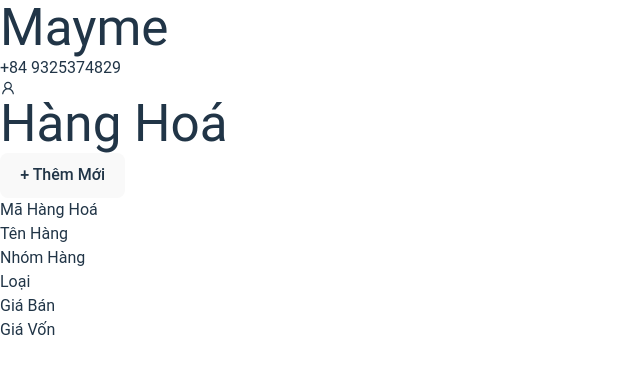
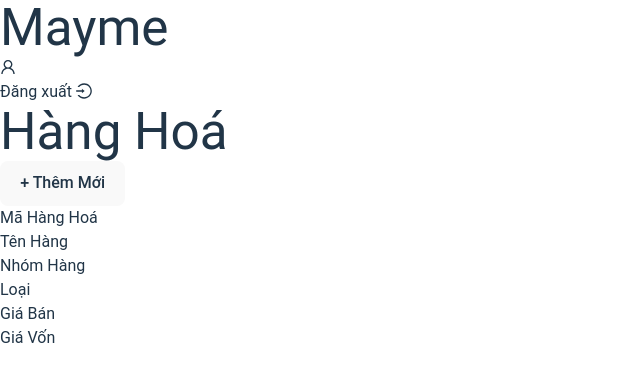
Before and after one commit to duynhannguyen/mayme-web-frontend, a React app: page /mainpage in a window 1280 px wide. Shown: the top 382 px of the page, without its empty margins (0-640 px from the left). Built offline with nearby package versions, Linux system fonts and the light colour scheme; the HTML template or start-up script is replaced by a standard one.

Commit message:
merge from hoang-branch

```diff
--- a/src/component/AddProductForm/AddProductForm.jsx
+++ b/src/component/AddProductForm/AddProductForm.jsx
@@ -1,30 +1,29 @@
-import React from 'react';
-import { PhotoIcon } from '@heroicons/react/24/solid';
-import { useFormik } from 'formik';
+import React from "react";
+import { PhotoIcon } from "@heroicons/react/24/solid";
+import { useFormik } from "formik";
 
 const AddProductForm = ({ onSubmitHandler, onHandleCloseForm }) => {
   const formik = useFormik({
     initialValues: {
-      maHangHoa: '',
-      tenHang: '',
-      nhomHang: '',
-      loai: '',
-      giaBan: '',
-      giaVon: '',
+      maHangHoa: "",
+      tenHang: "",
+      nhomHang: "",
+      loai: "",
+      giaBan: "",
+      giaVon: "",
     },
     onSubmit: (values) => {
-      onSubmitHandler(values)
+      onSubmitHandler(values);
     },
   });
 
   const { handleSubmit, handleChange } = formik;
 
-
   return (
-    <form onSubmit={handleSubmit}>
-      <div className=" bg-white px-10 on " >
-        <div className="border-b     mt-20">
-          <h2 className="text-base font-semibold leading-7 pt-10" >Thêm hàng hóa</h2>
+    <form className="bg-white px-10 pt-6" onSubmit={handleSubmit}>
+      <div className="   ">
+        <div className="border-b">
+          <h2 className="text-base font-semibold leading-7">Thêm hàng hóa</h2>
           <div className="flex justify-start gap-40">
             <p>Thông tin</p>
             <p>Mô tả chi tiết</p>
@@ -33,7 +32,10 @@
         </div>
         <div className="grid grid-cols-3 gap-3 mt-2">
           <div className="col-span-2">
-            <label htmlFor="maHangHoa" className="block text-sm font-medium leading-6">
+            <label
+              htmlFor="maHangHoa"
+              className="block text-sm font-medium leading-6"
+            >
               Mã hàng hóa
             </label>
 
@@ -48,7 +50,10 @@
             />
           </div>
           <div>
-            <label htmlFor="giaVon" className="block text-sm font-medium leading-6">
+            <label
+              htmlFor="giaVon"
+              className="block text-sm font-medium leading-6"
+            >
               Giá vốn
             </label>
 
@@ -65,7 +70,10 @@
         </div>
         <div className="grid grid-cols-3 gap-3 mt-2">
           <div className="col-span-2">
-            <label htmlFor="tenHang" className="block text-sm font-medium leading-6">
+            <label
+              htmlFor="tenHang"
+              className="block text-sm font-medium leading-6"
+            >
               Tên hàng
             </label>
 
@@ -80,7 +88,10 @@
             />
           </div>
           <div>
-            <label htmlFor="giaBan" className="block text-sm font-medium leading-6">
+            <label
+              htmlFor="giaBan"
+              className="block text-sm font-medium leading-6"
+            >
               Giá bán
             </label>
 
@@ -95,7 +106,6 @@
             />
           </div>
         </div>
-
 
         <label htmlFor="loai" className="block text-sm font-medium leading-6">
           Loại thực đơn
@@ -113,11 +123,13 @@
             <option>Lựa chọn</option>
             <option>Đồ ăn</option>
             <option>Thức uống</option>
-
           </select>
         </div>
 
-        <label htmlFor="nhomHang" className="block text-sm font-medium leading-6">
+        <label
+          htmlFor="nhomHang"
+          className="block text-sm font-medium leading-6"
+        >
           Nhóm hàng
         </label>
         <div className="mt-2">
@@ -134,51 +146,60 @@
             <option>1</option>
             <option>2</option>
             <option>3</option>
-
           </select>
-
         </div>
 
         <div className="sm:col-span-6">
-          <label htmlFor="cover-photo" className="block text-sm font-medium leading-6 mt-2">
+          <label
+            htmlFor="cover-photo"
+            className="block text-sm font-medium leading-6 mt-2"
+          >
             chọn ảnh
           </label>
           <div className="mt-2 flex justify-center rounded-lg border border-dashed border-gray-900/25 px-6 py-10">
             <div className="text-center">
-              <PhotoIcon className="mx-auto h-12 w-12 text-gray-300" aria-hidden="true" />
+              <PhotoIcon
+                className="mx-auto h-12 w-12 text-gray-300"
+                aria-hidden="true"
+              />
               <div className="mt-4 flex text-sm leading-6 text-gray-600">
                 <label
                   htmlFor="file-upload"
                   className="relative cursor-pointer rounded-mdbg-white font-semibold text-indigo-600 focus-within:outline-none focus-within:ring-2 focus-within:ring-indigo-600 focus-within:ring-offset-2 hover:text-indigo-500"
                 >
                   <span>Upload a file</span>
-                  <input id="file-upload" name="file-upload" type="file" className="sr-only" />
+                  <input
+                    id="file-upload"
+                    name="file-upload"
+                    type="file"
+                    className="sr-only"
+                  />
                 </label>
                 <p className="pl-1">or drag and drop</p>
               </div>
-              <p className="text-xs leading-5">PNG, JPG, GIF up to 10MB</p>
+              <p className="text-xs leading-5">PNG, JPG, GIF</p>
             </div>
           </div>
         </div>
 
         <div className="mt-6 mb-6  flex items-center justify-end gap-x-6">
-          <button type="button" onClick={onHandleCloseForm} className="text-sm font-semibold leading-6">
+          <button
+            type="button"
+            onClick={onHandleCloseForm}
+            className="text-sm font-semibold leading-6"
+          >
             Hủy
           </button>
           <button
             type="submit"
             className="rounded-md bg-indigo-600 px-3 py-2 text-sm font-semibold text-white shadow-sm hover:bg-indigo-500 focus-visible:outline focus-visible:outline-2 focus-visible:outline-offset-2 focus-visible:outline-indigo-600"
-
           >
             Thêm
           </button>
         </div>
-
-
       </div>
     </form>
+  );
+};
 
-  )
-}
-
-export default AddProductForm
+export default AddProductForm;
--- a/src/pages/MainPage/MainPage.jsx
+++ b/src/pages/MainPage/MainPage.jsx
@@ -1,15 +1,21 @@
 import React, { useState } from "react";
+import { UserOutlined, LoginOutlined } from "@ant-design/icons";
+import { useDispatch, useSelector } from "react-redux";
+import { logout } from "../../redux/Auth/authSlice.js";
+import { useNavigate } from "react-router-dom";
 import { AiOutlineUser } from "react-icons/ai";
 import axios from "axios";
 import AddProductForm from "../../component/AddProductForm/AddProductForm.jsx";
 import ProductAPI from "../../services/productAPI.js";
 const MainPage = () => {
   const [showAddProductForm, setShowAddProductForm] = useState(false);
-
-  const handleButtonClick = () => {
-    setShowAddProductForm(true);
+  const dispatch = useDispatch();
+  const navigate = useNavigate();
+  const currentUser = useSelector((state) => state.auth.currentUser);
+  const onHandleLogout = () => {
+    dispatch(logout());
+    navigate("/");
   };
-
   const handleSubmit = async (values) => {
     console.log("values ne", values);
     try {
@@ -20,47 +26,71 @@
       console.error(error);
     }
   };
-
   const onHandleCloseForm = () => {
     setShowAddProductForm(false);
   };
-
+  const handleButtonClick = () => {
+    setShowAddProductForm(true);
+  };
   return (
     <div className="flex flex-col items-center  min-h-screen">
       <div className="flex justify-between items-center mb-4 container mx-auto px-4 py-2">
         <h1 className="text-4xl font-bold text-yellow-700">Mayme</h1>
-        <div className="flex items-center">
-          <div className="text-right mr-2">+84 9325374829</div>
-          <AiOutlineUser className="text-" />
+        <div className=" border-2 border-yellow-700 w-auto p-4 rounded-2xl flex items-center hover:bg-amber-700 transition-all duration-300 relative group cursor-default justify-center text-lg ">
+          <div className="text-right mr-2">{currentUser.tenNhaHang}</div>
+          <UserOutlined />
+          <ul className="p-2 w-[150px] h-auto rounded-md opacity-0  group-hover:opacity-100 transition-all duration-300  absolute -bottom-[90%] z-10 text-black text-[13px] bg-white">
+            <li
+              onClick={onHandleLogout}
+              className="flex justify-center gap-2 items-center cursor-pointer "
+            >
+              <span> Đăng xuất </span>
+              <LoginOutlined />
+            </li>
+          </ul>
         </div>
       </div>
+
+      {/* <div class="relative group">
+        <div class="w-32 h-32 bg-gray-200 hover:bg-gray-300 transition-all duration-300"></div>
+        <ul class="opacity-0 group-hover:opacity-100 absolute top-full left-0 bg-white border border-gray-300 py-2 px-4 shadow z-10 transition-opacity duration-300">
+          <li>Item 1</li>
+          <li>Item 2</li>
+          <li>Item 3</li>
+        </ul>
+      </div> */}
+      {/* <div class="relative group">
+        <div class="w-32 h-32 bg-gray-200 hover:bg-gray-300 transition-all duration-300"></div>
+        <ul class="opacity-100 group-hover:opacity-0 absolute top-full left-0 bg-white border border-gray-300 py-2 px-4 shadow z-10 transition-opacity duration-1000">
+          <li>Item 1</li>
+          <li>Item 2</li>
+          <li>Item 3</li>
+        </ul>
+      </div> */}
+
       <div className="container mx-auto px-8 py-4">
         <div className="flex justify-between items-center mb-4">
           <h1 className="text-2xl font-bold">Hàng Hoá</h1>
           <button
+            className="bg-green-500 hover:bg-green-600 text-white font-semibold py-2 px-4 rounded"
             onClick={handleButtonClick}
-            className="bg-green-500 hover:bg-green-600 text-white font-semibold py-2 px-4 rounded"
           >
             + Thêm Mới
           </button>
         </div>
-        <div className="grid grid-cols-6 gap-4 bg-blue-200">
-          <div className="col-span-1 p-2 mb-2 border-transparent">
-            Mã Hàng Hoá
-          </div>
-          <div className="col-span-1 p-2 mb-2 border-transparent">Tên Hàng</div>
-          <div className="col-span-1 p-2 mb-2 border-transparent">
-            Nhóm Hàng
-          </div>
-          <div className="col-span-1 p-2 mb-2 border-transparent">Loại</div>
-          <div className="col-span-1 p-2 mb-2 border-transparent">Giá Bán</div>
-          <div className="col-span-1 p-2 mb-2 border-transparent">Giá Vốn</div>
+        <div className="grid grid-cols-6 text-amber-300 border-2 border-sky-200 gap-4 bg-blue-400">
+          <div className="col-span-1 p-2  border-transparent">Mã Hàng Hoá</div>
+          <div className="col-span-1 p-2  border-transparent">Tên Hàng</div>
+          <div className="col-span-1 p-2  border-transparent">Nhóm Hàng</div>
+          <div className="col-span-1 p-2  border-transparent">Loại</div>
+          <div className="col-span-1 p-2  border-transparent">Giá Bán</div>
+          <div className="col-span-1 p-2  border-transparent">Giá Vốn</div>
         </div>
       </div>
 
       {showAddProductForm && (
         <div
-          className=" fixed top-,0 left-0 right-0 bottom-0 flex items-center justify-center  bg-opacity-40 bg-gray-400	"
+          className=" fixed min-h-screen top-,0 left-0 right-0 bottom-0 flex items-center justify-center  bg-opacity-40 bg-gray-400	"
           style={{ zIndex: 9999 }}
         >
           <AddProductForm
```
